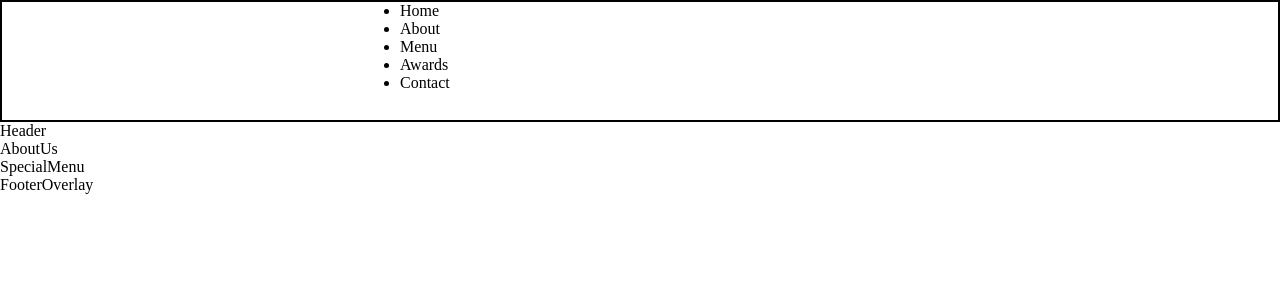
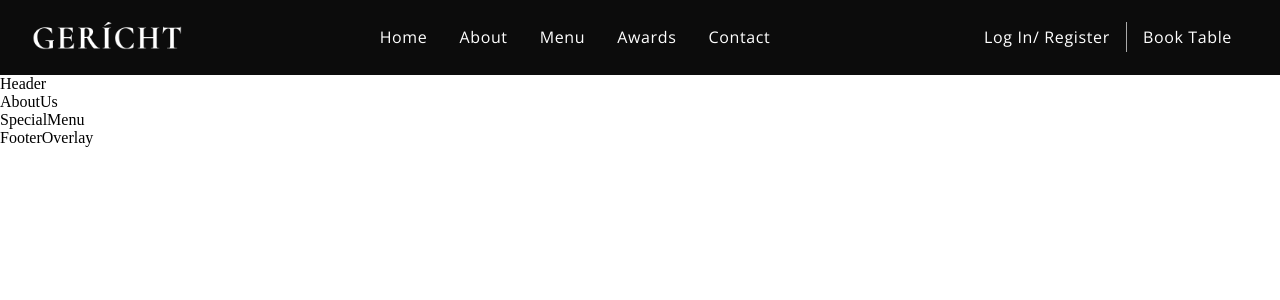
Before and after one commit to Smashedpurse/Geritch-React, a React (Vite) app: page / in a window 1280 px wide. Shown: the top 300 px of the page. Built offline with nearby package versions, Linux system fonts and the light colour scheme; a web font is replaced by a local one.

Commit message:
Development of the NavBar

```diff
--- a/src/App.jsx
+++ b/src/App.jsx
@@ -1,6 +1,7 @@
 import React from 'react'
 import { NavBar,Footer } from './components/index'
 import {Header, AboutUs,SpecialMenu} from './containers/index'
+import './App.css'
 
 const App = () => {
   return (
--- a/src/components/Navbar/Navbar.css
+++ b/src/components/Navbar/Navbar.css
@@ -1,5 +1,59 @@
-.app__navbar{
+.app__navbar {
     width: 100%;
     display: flex;
-    border: 2px,solid,black;
+    justify-content: space-between;
+    align-items: center;
+    background: var(--color-black);
+
+    padding: 1rem 2rem;
 }
+
+.app__navbar-logo {
+    display: flex;
+    justify-content: flex-start;
+    align-items: center;
+}
+
+.app__navbar-logo img {
+    width: 150px;
+}
+
+.app__navbar-links {
+    flex: 1;
+    display: flex;
+    justify-content: center;
+    align-items: center;
+
+    list-style: none;
+}
+
+.app__navbar-links li {
+    margin: 0 1rem;
+    cursor: pointer;
+}
+
+.app__navbar-links li:hover {
+    color: var(--color-grey);
+}
+
+.app__navbar-login {
+    display: flex;
+    justify-content: flex-end;
+    align-items: center;
+}
+
+.app__navbar-login a {
+    margin: 0 1rem;
+    text-decoration: none;
+    transition: .5s ease;
+}
+
+.app__navbar-login a:hover {
+    border-bottom: 1px solid var(--color-golden);
+}
+
+.app__navbar-login div{
+    width: 1px;
+    height: 30px;
+    background-color: var(--color-grey);
+}
--- a/src/components/Navbar/Navbar.jsx
+++ b/src/components/Navbar/Navbar.jsx
@@ -6,17 +6,24 @@ import "./Navbar.css";
 
 const NavBar = () => {
   return (
-  <nav className="app__navbar">
-    <div className="app__navbar-logo">
-      <img src={images.gericht} alt="app-logo"/>
+    <nav className="app__navbar">
+      <div className="app__navbar-logo">
+        <img src={images.gericht} alt="app__logo" />
+      </div>
+    <ul className="app__navbar-links">
+    <li className="p__opensans"><a href="#Home">Home</a></li>
+        <li className="p__opensans"><a href="#abou">About</a></li>
+        <li className="p__opensans"><a href="#menu">Menu</a></li>
+        <li className="p__opensans"><a href="#awards">Awards</a></li>
+        <li className="p__opensans"><a href="#contact">Contact</a></li>
+      </ul>
+
+    <div className="app__navbar-login">
+      <a href="#login" className="p__opensans">Log In/ Register</a>
+      <div />
+      <a href="/" className="p__opensans">Book Table</a>
     </div>
-    <ul className="app__nabvar-links">
-    <li className="p__opensans"> <a href="#home">Home</a></li>
-    <li className="p__opensans"> <a href="#About">About</a></li>
-    <li className="p__opensans"> <a href="#Menu">Menu</a></li>
-    <li className="p__opensans"> <a href="#Awards">Awards</a></li>
-    <li className="p__opensans"> <a href="#Contact">Contact</a></li>
-    </ul>
+
   </nav>
   )
 };
```
